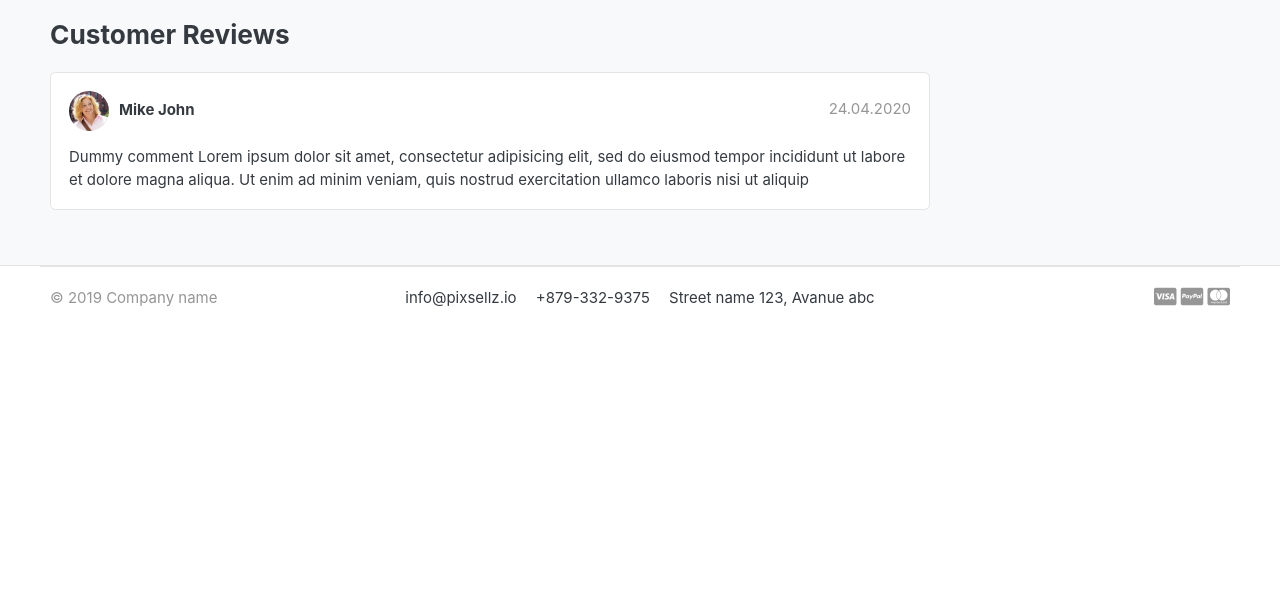
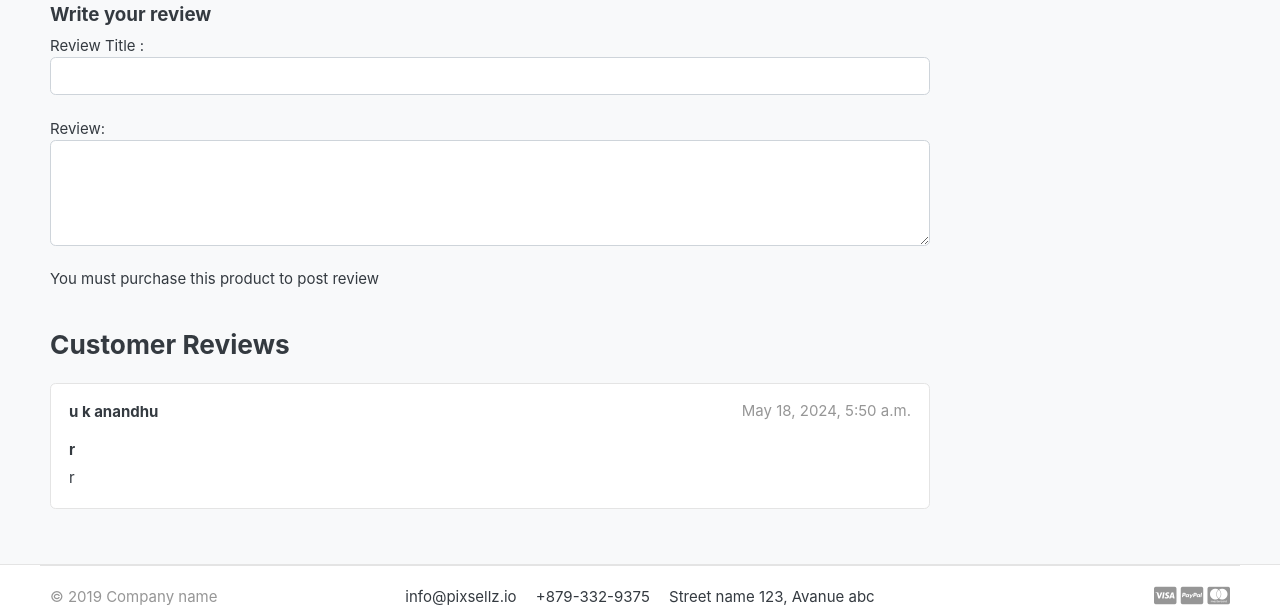
Before and after one commit to ukAnandhu/shopping-cart, a Django app: a page that uses templates/product_detail.html in a window 1280 px wide. Shown: the part 639-1244 px from the top of the page. Before the commit the page ends 946 px from the top, so only its background shows below. Run offline with Django 4.2, Linux system fonts and the light colour scheme; a user stored in the database is signed in; data comes from the database, SQL or seed files in the repository; both versions use the stored data as it was after the commit; data that the repository does not hold is empty; some libraries are stand-ins or nearby versions; some web fonts are replaced.

Commit message:
review-updates

```diff
--- a/accounts/models.py
+++ b/accounts/models.py
@@ -53,6 +53,8 @@ class Account(AbstractBaseUser,PermissionsMixin):
     USERNAME_FIELD = 'email'
     REQUIRED_FIELDS = ['username','first_name','last_name']
     objects = MyAccountManager()
+    def full_name(self):
+        return f'{self.first_name} {self.last_name}'
     def __str__(self):
         return self.email
     def has_perm(self,perm,obj=None):
--- a/store/admin.py
+++ b/store/admin.py
@@ -1,6 +1,6 @@
 from django.contrib import admin
 
-from .models import Product, Variation
+from .models import Product, Review, Variation
 # Register your models here.
 
 class ProductAdmin(admin.ModelAdmin):
@@ -15,3 +15,4 @@ class VariationAdmin(admin.ModelAdmin):
 
 admin.site.register(Product,ProductAdmin)
 admin.site.register(Variation,VariationAdmin)
+admin.site.register(Review)
--- a/store/models.py
+++ b/store/models.py
@@ -1,5 +1,6 @@
 from django.db import models
 from django.urls import reverse
+from accounts.models import Account
 from category.models import Category
 
 # Create your models here.
@@ -43,3 +44,19 @@ class Variation(models.Model):
 
     def __str__(self):
         return self.variation_value
+
+
+class Review(models.Model):
+    product = models.ForeignKey(Product,on_delete=models.CASCADE)
+    user = models.ForeignKey(Account,on_delete=models.CASCADE)
+
+    subject = models.CharField(max_length=100,blank=True)
+    review = models.TextField(max_length=300,blank=True)
+
+    ip= models.CharField(max_length=30,blank=True)
+    status = models.BooleanField(default=True)
+    created_at = models.DateTimeField(auto_now_add=True)
+    updated_at = models.DateTimeField(auto_now=True)
+
+    def __str__(self):
+        return self.subject
--- a/store/urls.py
+++ b/store/urls.py
@@ -9,5 +9,5 @@ urlpatterns = [
     path('category/<slug:category_slug>/',views.store,name='product_by_category'),
     path('category/<slug:category_slug>/<slug:product_slug>/',views.product_detail,name='product_detail'),
     path('search/',views.search,name='search'),
-
+    path('submit_review/<int:product_id>/',views.submit_review,name='submit_review'),
 ]
--- a/store/views.py
+++ b/store/views.py
@@ -1,8 +1,10 @@
-from django.shortcuts import get_object_or_404, render
+from django.shortcuts import get_object_or_404, redirect, render
 
 from cart.models import CartItem
-
-from .models import Product,Category
+from orders.models import OrderProduct
+from store.forms import ReviewForm
+from django.contrib import messages
+from .models import Product,Category, Review
 from cart.views import _cart_id
 from django.core.paginator import EmptyPage,PageNotAnInteger,Paginator
 from django.db.models import Q
@@ -36,7 +38,28 @@ def product_detail(req,category_slug,product_slug):
 
     except Exception as e:
         raise e
-    return render(req,'product_detail.html',{'single_product':single_product,'in_cart':in_cart})
+    if req.user.is_authenticated:
+        try:
+            orderproduct = OrderProduct.objects.filter(user=req.user, product_id=single_product.id).exists()
+        except OrderProduct.DoesNotExist:
+            orderproduct = None
+    else:
+        orderproduct = None
+
+    # Get the reviews
+    reviews = Review.objects.filter(product_id=single_product.id, status=True)
+
+    # Get the product gallery
+    #product_gallery = ProductGallery.objects.filter(product_id=single_product.id)
+    context = {
+        'single_product':single_product,
+        'in_cart':in_cart,
+        'orderproduct':orderproduct,
+        'reviews':reviews,
+        #'product_gallery':product_gallery,
+        }
+
+    return render(req,'product_detail.html',context)
 
 def search(req):
     if 'keyword' in req.GET:
@@ -51,3 +74,25 @@ def search(req):
 
 
     return render(req,'store.html',context)
+
+def submit_review(request,product_id):
+    url = request.META.get('HTTP_REFERER') #store previous url
+    if request.method == 'POST':
+        try:
+            reviews = Review.objects.get(user__id=request.user.id, product__id=product_id)
+            form = ReviewForm(request.POST, instance=reviews)
+            form.save()
+            messages.success(request, 'Thank you! Your review has been updated.')
+            return redirect(url)
+        except Review.DoesNotExist:
+            form = ReviewForm(request.POST)
+            if form.is_valid():
+                data = Review()
+                data.subject = form.cleaned_data['subject']
+                data.review = form.cleaned_data['review']
+                data.ip = request.META.get('REMOTE_ADDR')
+                data.product_id = product_id
+                data.user_id = request.user.id
+                data.save()
+                messages.success(request, 'Thank you! Your review has been submitted.')
+                return redirect(url)
--- a/templates/orders/order_complete.html
+++ b/templates/orders/order_complete.html
@@ -112,5 +112,4 @@
     </div>
 
 
-
 {% endblock %}
--- a/templates/product_detail.html
+++ b/templates/product_detail.html
@@ -69,29 +69,49 @@
 	<div class="row">
 				<div class="col-md-9">
 
+
+		<form action="{% url 'submit_review' single_product.id %}" method="post">
+			{% csrf_token %}
+			<h5>Write your review</h5>
+			<div>
+				Review Title :
+				<input type="text" class="form-control" name="subject" required><br>
+				Review:
+				<textarea name="review" class="form-control" rows="4">
+
+				</textarea><br>
+				{% if user.is_authenticated %}
+					{% if orderproduct %}
+						<input type="submit" value="Submit Review" class="btn btn-primary">
+					{% else %}
+						<p>You must purchase this product to post review</p>
+					{% endif %}
+				{% else %}
+					<p><strong>You must be logged into post review</strong> <a href="{% url 'login' %}">Login now</a></p>
+				{% endif %}
+			</div>
+			{% include 'includes/alerts.html' %}
+		</form><br>
 		<header class="section-heading">
 			<h3>Customer Reviews </h3>
 
 		</header>
-
+		{% for review in reviews %}
 			<article class="box mb-3">
 				<div class="icontext w-100">
-				<img src="{%static './images/avatars/avatar1.jpg' %}" class="img-xs icon rounded-circle">
+					<!-- <img src="{%static './images/avatars/avatar1.jpg' %}" class="img-xs icon rounded-circle"> -->
 					<div class="text">
-					<span class="date text-muted float-md-right">24.04.2020 </span>
-					<h6 class="mb-1">Mike John </h6>
+						<span class="date text-muted float-md-right">{{review.updated_at}}</span>
+						<h6 class="mb-1">{{review.user.full_name}}</h6>
 
 					</div>
 				</div> <!-- icontext.// -->
 				<div class="mt-3">
-				<p>
-					Dummy comment Lorem ipsum dolor sit amet, consectetur adipisicing elit, sed do eiusmod
-					tempor incididunt ut labore et dolore magna aliqua. Ut enim ad minim veniam,
-					quis nostrud exercitation ullamco laboris nisi ut aliquip
-				</p>
+					<h6>{{review.subject}}</h6>
+					<p>{{review.review}}</p>
 				</div>
 			</article>
-
+		{% endfor %}
 
 
 		</div> <!-- col.// -->
```
Also changed, not shown: order_complete.html (deleted, +0 -109 lines), store/forms.py (added, +8 -0 lines), db.sqlite3, store/migrations/0003_review.py (added), 1 other file. Lines whose indentation alone changed are shown as unchanged.
